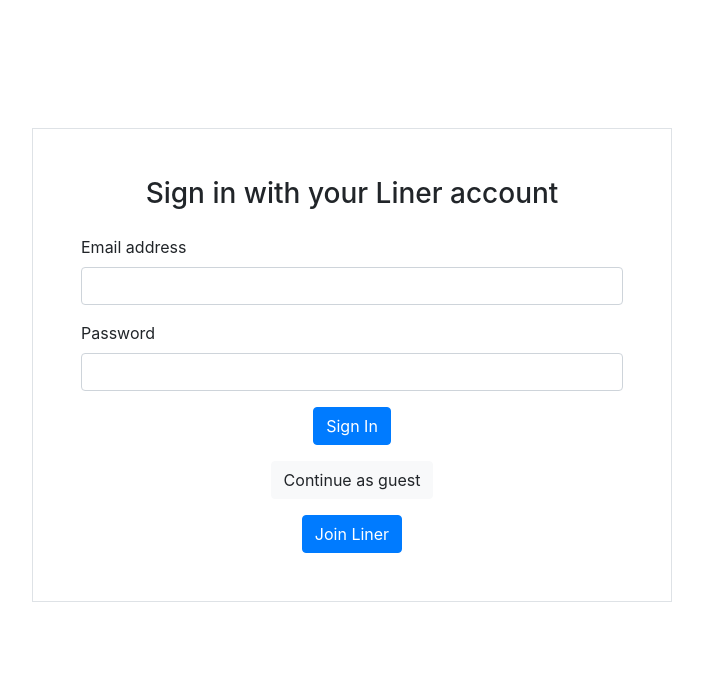
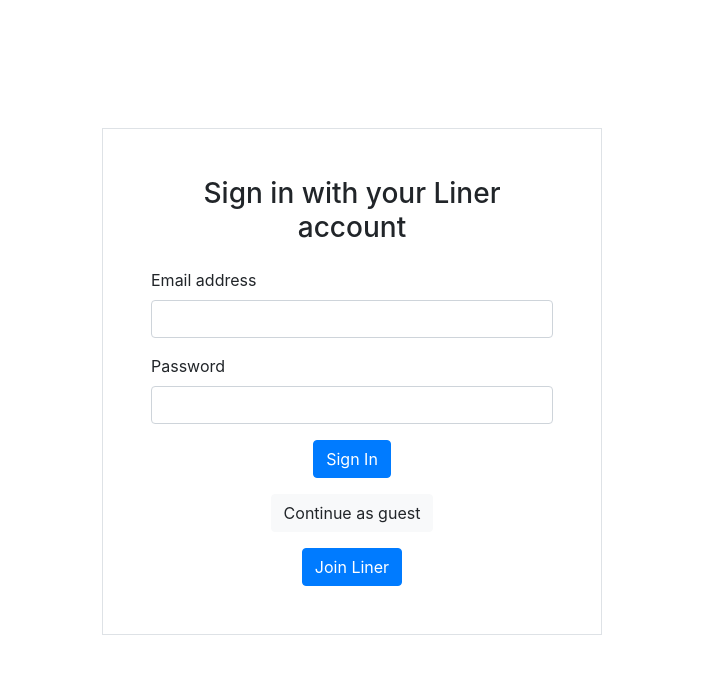
Before and after one commit to Jinhong19/cs326-final-iota, a plain HTML site: page sign-in.html in a window 1280 px wide. Shown: the whole page, without its empty margins (288-991 px from the left). Drawn offline with nearby package versions, Linux system fonts and the light colour scheme.

Commit message:
added max width when for medium screen size

```diff
--- a/login.html
+++ b/sign-in.html
@@ -13,7 +13,7 @@
     <link rel="stylesheet" href="styles.css" />
   </head>
   <body>
-    <div class="sign-in-container container w-50 border p-5">
+    <div class="sign-in-container container-sm border p-5">
       <p class="sign-in-title h3 text-center mb-4">
         Sign in with your Liner account
       </p>
--- a/styles.css
+++ b/styles.css
@@ -1,3 +1,9 @@
 .sign-in-container {
   margin-top: 10%;
 }
+
+@media (min-width: 768px) {
+  .sign-in-container {
+    width: 500px;
+  }
+}
```
